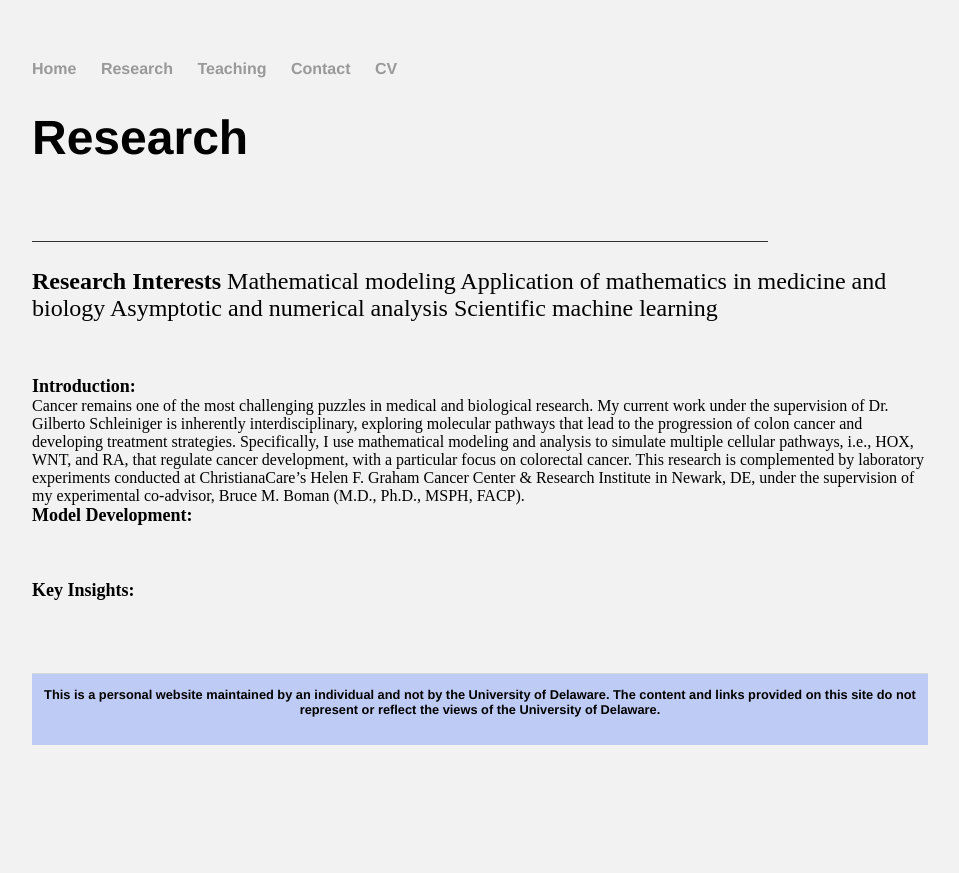
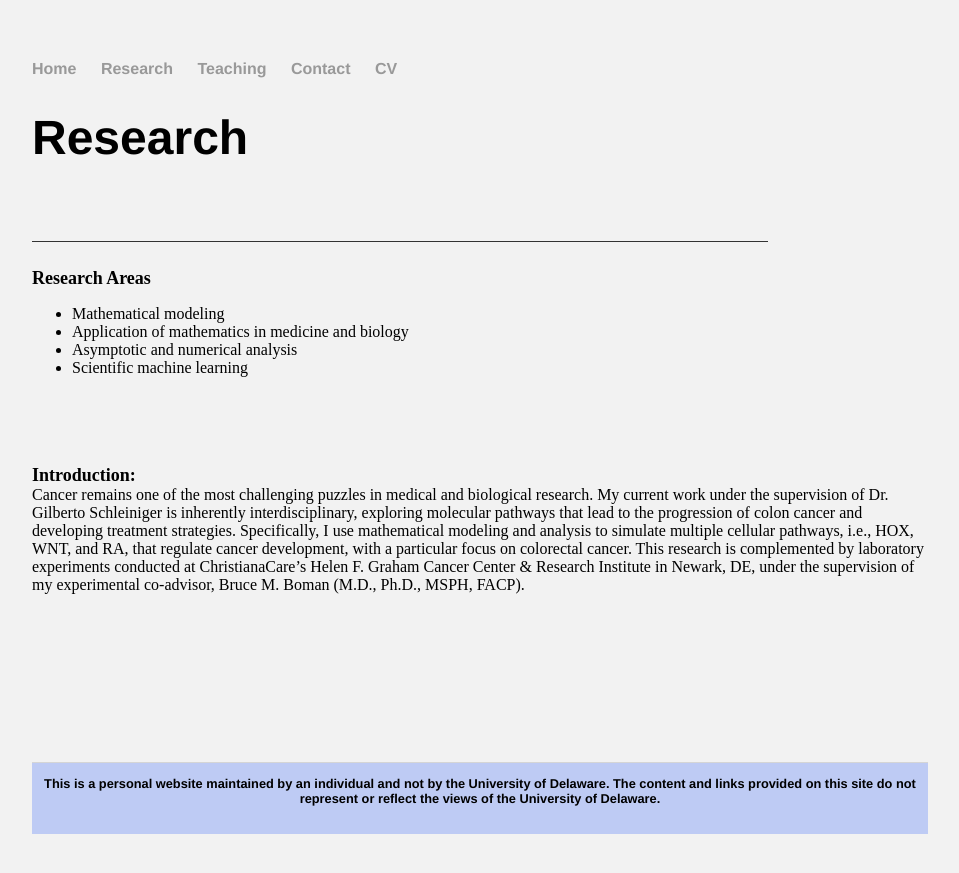
Before and after one commit to kataboh/kataboh.github.io, a Jekyll site: the page built from research.html, in a window 1280 px wide. Shown: the top 873 px of the page, without its empty margins (160-1119 px from the left). Built offline with Jekyll 4.4.1, drawn with Linux system fonts in a browser that asks for light colours.

Commit message:
interest

```diff
--- a/research.html
+++ b/research.html
@@ -10,11 +10,14 @@ title: Pascal Kingsley Kataboh's Homepage
 	<hr size="3" noshade>
 	<br>
 
-	<font size="5" ><b>Research Interests</b>
-		Mathematical modeling
-        Application of mathematics in medicine and biology
-        Asymptotic and numerical analysis
-        Scientific machine learning
+	<font size="4"><b>Research Areas</b></font>
+	<ul>
+		<li>Mathematical modeling</li>
+		<li>Application of mathematics in medicine and biology</li>
+		<li>Asymptotic and numerical analysis</li>
+		<li>Scientific machine learning</li>
+	</ul>
+
 
 
 	</font>
@@ -27,11 +30,11 @@ title: Pascal Kingsley Kataboh's Homepage
 
 
 	<br>
-	<font size="4"><b>Model Development:</b></font><br><br>
+	<font size="4"><b></b></font><br><br>
 
 	<br>
 	<br>
-	<font size="4"><b>Key Insights:</b></font><br>
+	<font size="4"><b></b></font><br>
 	<br>
 	<br>
 	<br>
```
